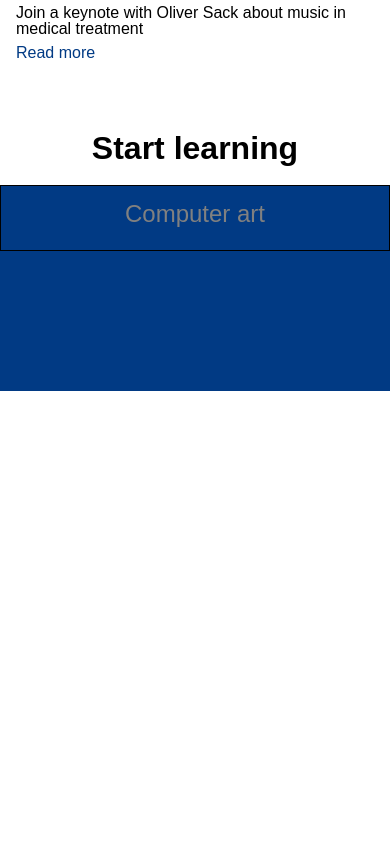
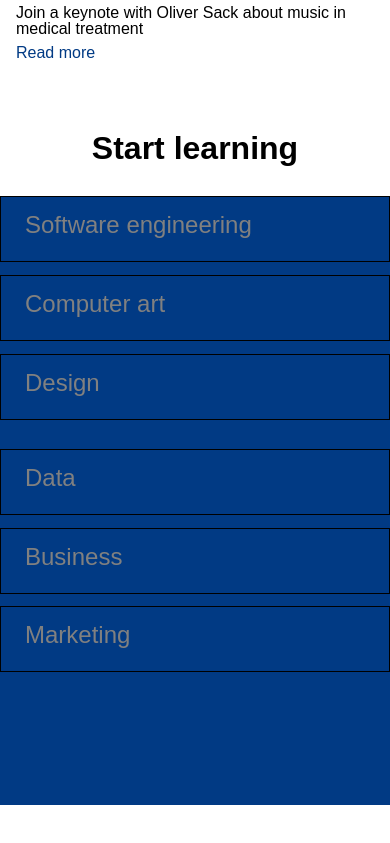
Before and after one commit to Erluke/colmar, a plain HTML site: page index.html in a window 390 px wide. Shown: the part 1397-2240 px from the top of the page. Before the commit the page ends 1990 px from the top, so only its background shows below. Drawn offline with Linux system fonts and the light colour scheme; a web font is replaced by a local one.

Commit message:
add mobile section-3 and style

```diff
--- a/index.html
+++ b/index.html
@@ -131,15 +131,59 @@
                 <a href="#"><h3>Software engineering</h3></a>
               </div>
             </div>
-            <div class="computer-art">
-              <div id="c-a-left">
+            <div class="c-l-m-container">
+              <div class="c-l-m-left">
                 <img src="./resources/images/course-computer-art.jpg">
                 <h3>Computer art</h3>
                 <h4>COURSES</h4>
                 <p>Imaging & Design, Web Design, Motion Graphics & Visual Effects, Computer Animation</p>
               </div>
-              <div id="c-a-right">
+              <div class="c-l-m-right">
                 <a href="#"><h3>Computer art</h3></a>
+              </div>
+            </div>
+            <div class="c-l-m-container-2">
+              <div class="c-l-m-left">
+                <img src="./resources/images/course-design.jpg">
+                <h3>Design</h3>
+                <h4>COURSES</h4>
+                <p>User Experience Design, User Research, Visual Design</p>
+              </div>
+              <div class="c-l-m-right">
+                <a href="#"><h3>Design</h3></a>
+              </div>
+            </div>
+            <div class="c-l-m-container-3">
+              <div class="c-l-m-left">
+                <img src="./resources/images/course-data.jpg">
+                <h3>Data</h3>
+                <h4>COURSES</h4>
+                <p>Data Science, Big Data, Sql, Data Visualization</p>
+              </div>
+              <div class="c-l-m-right">
+                <a href="#"><h3>Data</h3></a>
+              </div>
+            </div>
+            <div class="c-l-m-container-4">
+              <div class="c-l-m-left">
+                <img src="./resources/images/course-business.jpg">
+                <h3>Business</h3>
+                <h4>COURSES</h4>
+                <p>Product Development, Business Development, Startup</p>
+              </div>
+              <div class="c-l-m-right">
+                <a href="#"><h3>Business</h3></a>
+              </div>
+            </div>
+            <div class="c-l-m-container-5">
+              <div class="c-l-m-left">
+                <img src="./resources/images/course-marketing.jpg">
+                <h3>Marketing</h3>
+                <h4>COURSES</h4>
+                <p>Analytics, Content Marketing, Mobile Marketing</p>
+              </div>
+              <div class="c-l-m-right">
+                <a href="#"><h3>Marketing</h3></a>
               </div>
             </div>
         </div>
--- a/resources/css/style.css
+++ b/resources/css/style.css
@@ -292,8 +292,16 @@ height: 30%;
   font-weight: 700;
 }
 #course-list-mobile {
+  display: none;
 
 }
+@media screen and (max-width: 760px) {
+  #course-list-mobile {
+    display: block;
+
+  }
+}
+
 .software-engineering {
   position:relative;
   right: 100%;
@@ -307,6 +315,7 @@ height: 30%;
   left: 0%;
 }
 #s-e-left {
+  padding-bottom: 0.5rem;
   text-align: center;
   background-color: #013A84;
   width: 50%;
@@ -345,41 +354,73 @@ height: 30%;
     text-align: left;
   }
 }
-.computer-art {
+.c-l-m-container {
   position:relative;
   right: 100%;
   bottom: 202px;
   width: 200%;
   display:flex;
 }
-.computer-art:active {
+@media screen and (max-width: 700px) {
+  .c-l-m-container {
+    bottom: 180px;
+  }
+}
+@media screen and (max-width: 610px) {
+    .c-l-m-container {
+      bottom: 160px;
+    }
+  }
+@media screen and (max-width: 532px) {
+    .c-l-m-container{
+      bottom: 140px;
+    }
+}
+@media screen and (max-width: 450px) {
+    .c-l-m-container{
+      bottom: 120px;
+    }
+}
+@media screen and (max-width: 375px) {
+    .c-l-m-container{
+      bottom: 120px;
+    }
+}
+@media screen and (max-width: 316px) {
+    .c-l-m-container{
+      bottom: 90px;
+    }
+}
+
+.c-l-m-container:active {
   right: 0%;
   left: 0%;
 }
-#c-a-left {
+.c-l-m-left {
+  padding-bottom: 0.5rem;
   text-align: center;
   background-color: #013A84;
   width: 50%;
   z-index: 1;
 }
-#c-a-left img {
+.c-l-m-left img {
   margin-top: 1rem;
   width: 50%;
 }
-#c-a-left h3 {
+.c-l-m-left h3 {
   color: #808080;
   font-size: 1.5rem;
   font-family: Vollkorn SC, sans-serif;
   margin-bottom: 0.5rem;
 }
-#c-a-left h4 {
+.c-l-m-left h4 {
   margin-bottom: 0.5rem;
 }
-#c-a-right {
+.c-l-m-right {
   background-color: #013A84;
   width: 50%;
 }
-#c-a-right h3 {
+.c-l-m-right h3 {
   color: #808080;
   font-size: 1.5rem;
   font-family: Vollkorn SC, sans-serif;
@@ -389,3 +430,177 @@ height: 30%;
   margin-bottom: 0.5rem;
   border: 1px solid black;
 }
+@media screen and (max-width: 600px) {
+  .c-l-m-right h3 {
+    padding-left: 1.5rem;
+    text-align: left;
+  }
+}
+.c-l-m-container-2 {
+  position:relative;
+  right: 100%;
+  bottom: 404px;
+  width: 200%;
+  display:flex;
+}
+@media screen and (max-width: 700px) {
+  .c-l-m-container-2 {
+    bottom: 370px;
+  }
+}
+@media screen and (max-width: 610px) {
+    .c-l-m-container-2 {
+      bottom: 330px;
+    }
+  }
+@media screen and (max-width: 532px) {
+    .c-l-m-container-2{
+      bottom: 295px;
+    }
+}
+@media screen and (max-width: 450px) {
+    .c-l-m-container-2{
+      bottom: 255px;
+    }
+}
+@media screen and (max-width: 375px) {
+    .c-l-m-container-2{
+      bottom: 250px;
+    }
+}
+@media screen and (max-width: 316px) {
+    .c-l-m-container-2{
+      bottom: 210px;
+    }
+}
+
+.c-l-m-container-2:active {
+  right: 0%;
+  left: 0%;
+}
+.c-l-m-container-3 {
+  position:relative;
+  right: 100%;
+  bottom: 604px;
+  width: 200%;
+  display:flex;
+}
+@media screen and (max-width: 700px) {
+  .c-l-m-container-3 {
+    bottom: 540px;
+  }
+}
+@media screen and (max-width: 610px) {
+    .c-l-m-container-3 {
+      bottom: 490px;
+    }
+  }
+@media screen and (max-width: 532px) {
+    .c-l-m-container-3{
+      bottom: 435px;
+    }
+}
+@media screen and (max-width: 450px) {
+    .c-l-m-container-3{
+      bottom: 375px;
+    }
+}
+@media screen and (max-width: 375px) {
+    .c-l-m-container-3{
+      bottom: 365px;
+    }
+}
+@media screen and (max-width: 316px) {
+    .c-l-m-container-3{
+      bottom: 310px;
+    }
+}
+
+.c-l-m-container-3:active {
+  right: 0%;
+  left: 0%;
+}
+.c-l-m-container-4 {
+  position:relative;
+  right: 100%;
+  bottom: 804px;
+  width: 200%;
+  display:flex;
+}
+@media screen and (max-width: 700px) {
+  .c-l-m-container-4 {
+    bottom: 710px;
+  }
+}
+@media screen and (max-width: 610px) {
+    .c-l-m-container-4 {
+      bottom: 650px;
+    }
+  }
+@media screen and (max-width: 532px) {
+    .c-l-m-container-4{
+      bottom: 575px;
+    }
+}
+@media screen and (max-width: 450px) {
+    .c-l-m-container-4{
+      bottom: 495px;
+    }
+}
+@media screen and (max-width: 375px) {
+    .c-l-m-container-4{
+      bottom: 460px;
+    }
+}
+@media screen and (max-width: 316px) {
+    .c-l-m-container-4{
+      bottom: 405px;
+    }
+}
+
+.c-l-m-container-4:active {
+  right: 0%;
+  left: 0%;
+}
+.c-l-m-container-5 {
+  position:relative;
+  right: 100%;
+  bottom: 1004px;
+  width: 200%;
+  display:flex;
+}
+@media screen and (max-width: 700px) {
+  .c-l-m-container-5 {
+    bottom: 880px;
+  }
+}
+@media screen and (max-width: 610px) {
+    .c-l-m-container-5 {
+      bottom: 810px;
+    }
+  }
+@media screen and (max-width: 532px) {
+    .c-l-m-container-5{
+      bottom: 715px;
+    }
+}
+@media screen and (max-width: 450px) {
+    .c-l-m-container-5{
+      bottom: 615px;
+    }
+}
+@media screen and (max-width: 375px) {
+    .c-l-m-container-5{
+      bottom: 575px;
+    }
+}
+@media screen and (max-width: 316px) {
+    .c-l-m-container-5{
+      bottom: 500px;
+    }
+}
+
+.c-l-m-container-5:active {
+  right: 0%;
+  left: 0%;
+}
```
